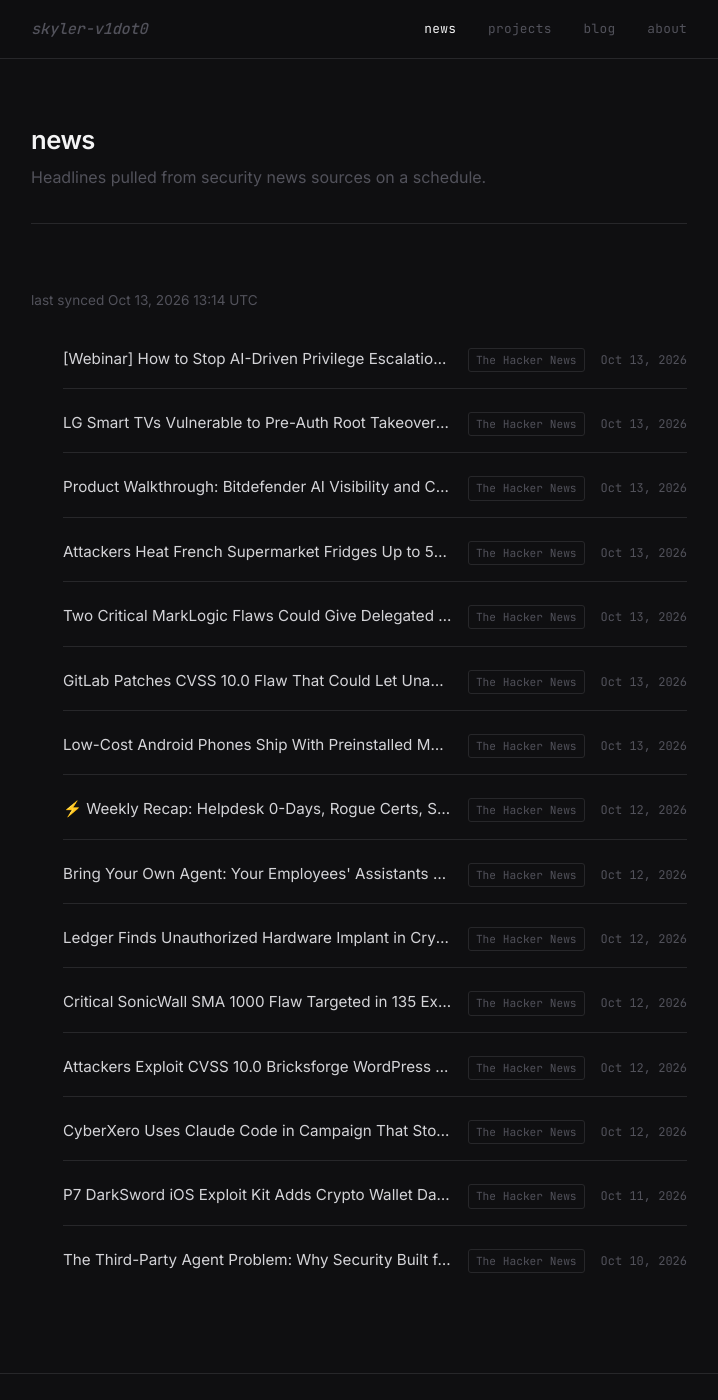
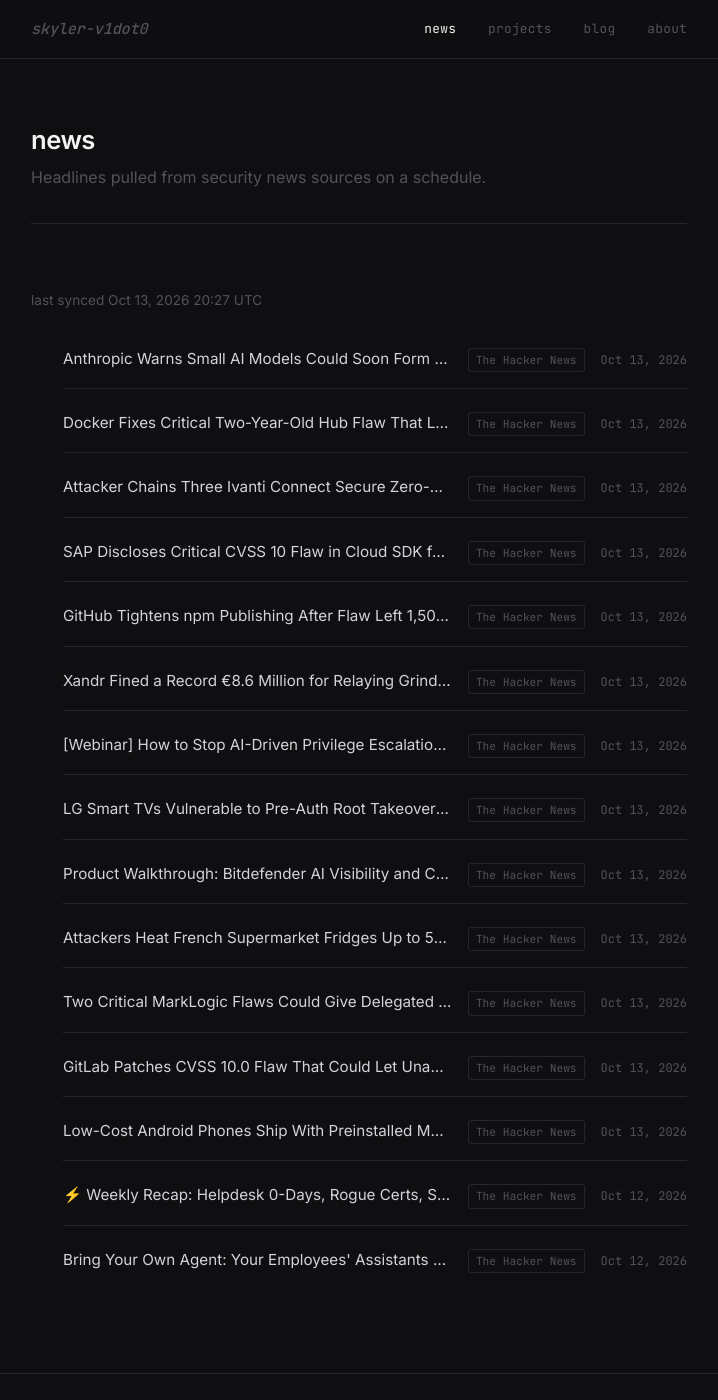
Before and after one commit to skyler-v1dot0/personal-site, a Jekyll site: the page built from news.html, in a window 1280 px wide and 1400 px high. Shown: the whole window, without its empty margins (281-999 px from the left). Built offline with Jekyll 4.4.1, drawn with Linux system fonts in a browser that asks for light colours.

Commit message:
chore: sync news feed [skip ci]

```diff
--- a/_data/news.yml
+++ b/_data/news.yml
@@ -1,6 +1,35 @@
 ---
-updated_at: '2026-10-13T13:14:40Z'
+updated_at: '2026-10-13T20:27:04Z'
 items:
+- title: Anthropic Warns Small AI Models Could Soon Form Self-Propagating IoT Botnets
+  url: https://thehackernews.com/2026/10/anthropic-warns-small-ai-models-could.html
+  source: The Hacker News
+  published: '2026-10-13T18:20:57Z'
+- title: Docker Fixes Critical Two-Year-Old Hub Flaw That Let One User Push Images
+    as Another
+  url: https://thehackernews.com/2026/10/docker-fixes-critical-two-year-old-hub.html
+  source: The Hacker News
+  published: '2026-10-13T18:03:18Z'
+- title: Attacker Chains Three Ivanti Connect Secure Zero-Days for Root Access, Only
+    Two Patched So Far
+  url: https://thehackernews.com/2026/10/attacker-chains-three-ivanti-connect.html
+  source: The Hacker News
+  published: '2026-10-13T17:33:11Z'
+- title: SAP Discloses Critical CVSS 10 Flaw in Cloud SDK for Python Allowing OAuth2
+    Credential Theft
+  url: https://thehackernews.com/2026/10/sap-discloses-critical-cvss-10-flaw-in.html
+  source: The Hacker News
+  published: '2026-10-13T17:28:50Z'
+- title: GitHub Tightens npm Publishing After Flaw Left 1,500+ Packages Vulnerable
+    to Hijacking
+  url: https://thehackernews.com/2026/10/github-tightens-npm-publishing-after.html
+  source: The Hacker News
+  published: '2026-10-13T16:18:18Z'
+- title: Xandr Fined a Record €8.6 Million for Relaying Grindr Data Revealing Sexual
+    Orientation
+  url: https://thehackernews.com/2026/10/xandr-fined-record-86-million-for.html
+  source: The Hacker News
+  published: '2026-10-13T13:12:32Z'
 - title: "[Webinar] How to Stop AI-Driven Privilege Escalation With Runtime Identity
     Controls"
   url: https://thehackernews.com/2026/10/webinar-how-to-stop-ai-driven-privilege.html
@@ -43,32 +72,3 @@ items:
   url: https://thehackernews.com/2026/10/bring-your-own-agent-your-employees.html
   source: The Hacker News
   published: '2026-10-12T11:55:00Z'
-- title: Ledger Finds Unauthorized Hardware Implant in CryptoBilis-Sold Wallet Amid
-    Fund Theft Reports
-  url: https://thehackernews.com/2026/10/ledger-finds-unauthorized-hardware.html
-  source: The Hacker News
-  published: '2026-10-12T11:21:48Z'
-- title: Critical SonicWall SMA 1000 Flaw Targeted in 135 Exploitation Attempts After
-    Patch
-  url: https://thehackernews.com/2026/10/critical-sonicwall-sma-1000-flaw.html
-  source: The Hacker News
-  published: '2026-10-12T10:36:56Z'
-- title: Attackers Exploit CVSS 10.0 Bricksforge WordPress Flaw Enabling Unauthenticated
-    RCE
-  url: https://thehackernews.com/2026/10/attackers-exploit-cvss-100-bricksforge.html
-  source: The Hacker News
-  published: '2026-10-12T09:02:14Z'
-- title: CyberXero Uses Claude Code in Campaign That Stole Over 628,000 Ukrainian
-    Records
-  url: https://thehackernews.com/2026/10/cyberxero-uses-claude-code-in-campaign.html
-  source: The Hacker News
-  published: '2026-10-12T07:26:12Z'
-- title: P7 DarkSword iOS Exploit Kit Adds Crypto Wallet Data Theft and Remote Commands
-  url: https://thehackernews.com/2026/10/p7-darksword-ios-exploit-kit-adds.html
-  source: The Hacker News
-  published: '2026-10-11T04:24:34Z'
-- title: 'The Third-Party Agent Problem: Why Security Built for AI You Chose Misses
-    the Agents You Didn''t'
-  url: https://thehackernews.com/2026/10/the-third-party-agent-problem-why.html
-  source: The Hacker News
-  published: '2026-10-10T11:00:00Z'
```
